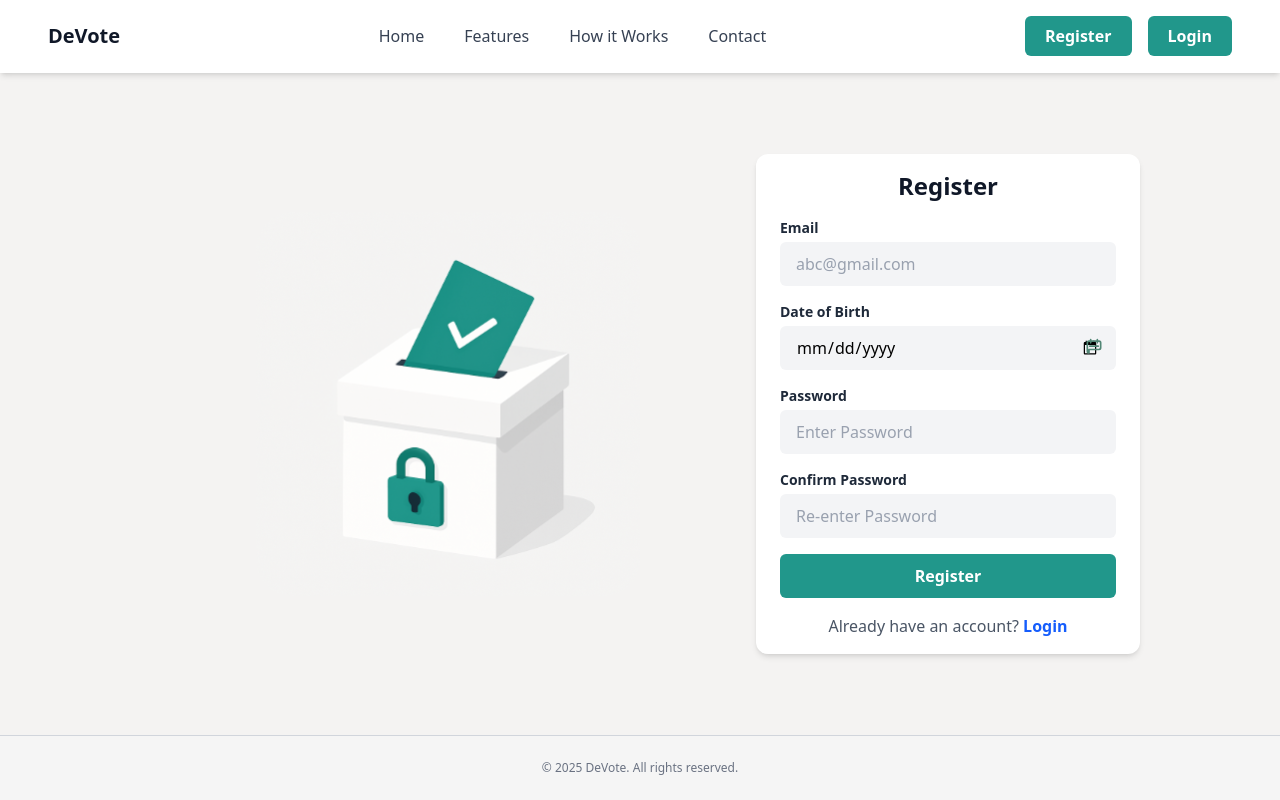
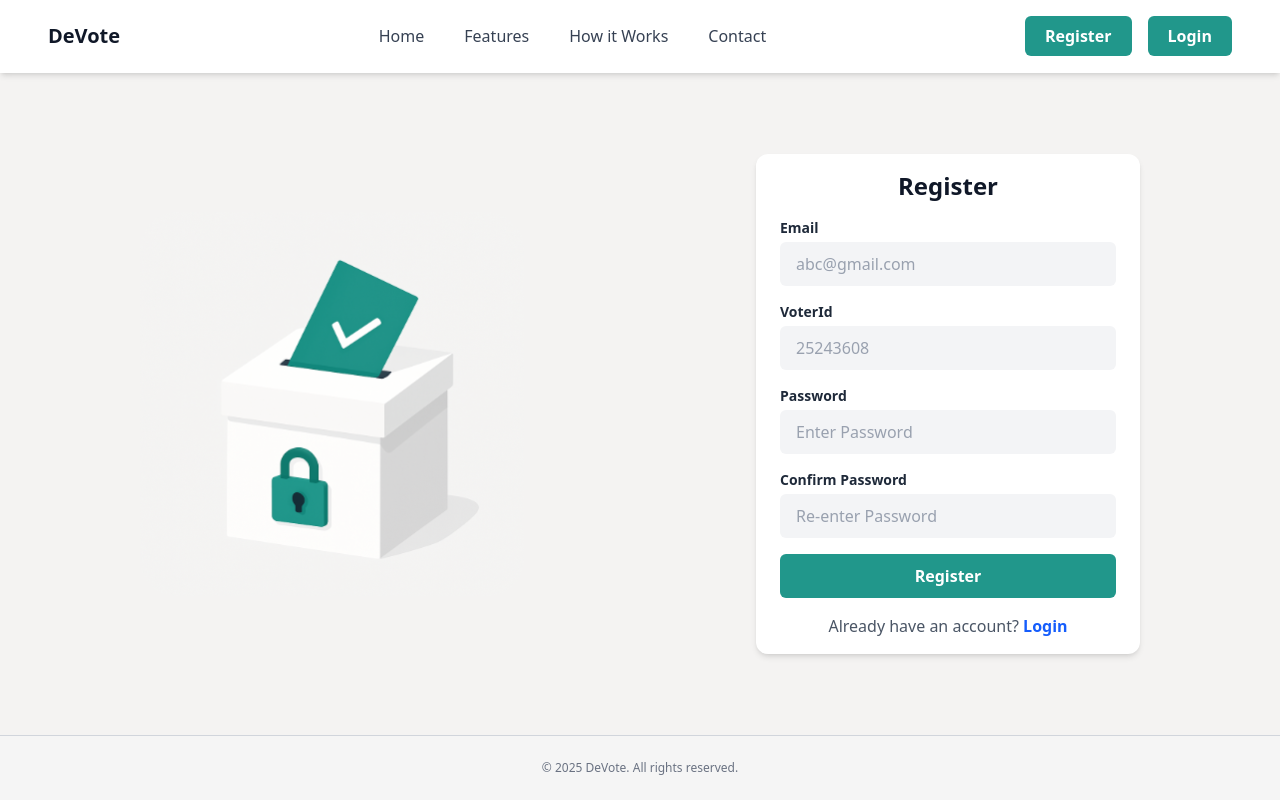
Before and after one commit to BajagainSatish/DeVote, a React (Vite) app in the folder client/: page /register in a window 1280 px wide. Built offline with nearby package versions, Linux system fonts and the light colour scheme.

Commit message:
added Session mangement using AuthContext

```diff
--- a/client/src/App.jsx
+++ b/client/src/App.jsx
@@ -1,18 +1,16 @@
 import React from "react";
-import { BrowserRouter as Router, Routes, Route } from "react-router-dom";
+import { Router, Routes, Route } from "react-router-dom";
 import Register from "./pages/Register";
 import Home from "./pages/Home";
 import Login from "./pages/Login";
 
 function App() {
   return (
-    <Router>
-      <Routes>
-        <Route path="/" element={<Home />} />
-        <Route path="/register" element={<Register />} />
-        <Route path="/login" element={<Login />} />
-      </Routes>
-    </Router>
+    <Routes>
+      <Route path="/" element={<Home />} />
+      <Route path="/register" element={<Register />} />
+      <Route path="/login" element={<Login />} />
+    </Routes>
   );
 }
 
--- /dev/null
+++ b/client/src/context/AuthContext.jsx
@@ -0,0 +1,30 @@
+import React, { createContext, useContext, useState } from "react";
+import { useNavigate } from "react-router-dom";
+
+const AuthContext = createContext();
+
+export const AuthProvider = ({ children }) => {
+  const [voterId, setVoterId] = useState(null);
+  const [isAdmin, setIsAdmin] = useState(false);
+  const navigate = useNavigate();
+
+  const login = ({ voterId, admin = false }) => {
+    setVoterId(voterId);
+    setIsAdmin(admin);
+  };
+
+  const logout = () => {
+    setVoterId(null);
+    setIsAdmin(false);
+    navigate("/login");
+  };
+
+  return (
+    <AuthContext.Provider value={{ voterId, isAdmin, login, logout }}>
+      {children}
+    </AuthContext.Provider>
+  );
+};
+
+// Custom hook for cleaner usage
+export const useAuth = () => useContext(AuthContext);
--- a/client/src/main.jsx
+++ b/client/src/main.jsx
@@ -4,9 +4,15 @@ import { createRoot } from "react-dom/client";
 
 import "./index.css";
 import App from "./App.jsx";
+import { BrowserRouter } from "react-router-dom";
+import { AuthProvider } from "./context/AuthContext.jsx";
 
 createRoot(document.getElementById("root")).render(
   <StrictMode>
-    <App />
+    <BrowserRouter>
+      <AuthProvider>
+        <App />
+      </AuthProvider>
+    </BrowserRouter>
   </StrictMode>
 );
--- a/client/src/pages/Home.jsx
+++ b/client/src/pages/Home.jsx
@@ -1,4 +1,4 @@
-import React, { use } from "react";
+import React from "react";
 import Navbar from "../components/Navbar";
 import Footer from "../components/Footer";
 import HeroImg from "../assets/VotingBallot.svg";
--- a/client/src/pages/Login.jsx
+++ b/client/src/pages/Login.jsx
@@ -1,5 +1,5 @@
 import React, { useState } from "react";
-import { Link } from "react-router-dom";
+import { Link, useNavigate } from "react-router-dom";
 import ballotBoxImageUrl from "../assets/VotingBallot.svg";
 import Navbar from "../components/Navbar";
 import Footer from "../components/Footer";
@@ -7,16 +7,35 @@ import Footer from "../components/Footer";
 const Login = () => {
   const [formData, setFormData] = useState({
     email: "",
+    voterId: "",
     password: "",
   });
+
+  const [error, setError] = useState("");
+  const navigate = useNavigate();
 
   const handleChange = (e) => {
     setFormData((prev) => ({ ...prev, [e.target.name]: e.target.value }));
   };
 
-  const handleSubmit = (e) => {
+  const handleSubmit = async (e) => {
     e.preventDefault();
-    console.log("Login submitted:", formData);
+    setError("");
+
+    const { email, voterId, password } = formData;
+
+    //Ya chai backend sanga integrate garne
+
+    // Backend navayera temporary login simulate garna khojeko
+    if (
+      email === "test@example.com" &&
+      voterId === "123456" &&
+      password === "password"
+    ) {
+      navigate("/vote");
+    } else {
+      setError("Invalid credentials. Please try again.");
+    }
   };
 
   return (
@@ -24,20 +43,26 @@ const Login = () => {
       <Navbar />
 
       <main className="flex flex-1 items-center justify-center px-6 py-6">
-        <div className="hidden md:flex md:w-1/2 justify-center">
+        <div className="hidden md:flex md:w-1/2 justify-start">
           <img
             src={ballotBoxImageUrl}
             alt="Ballot Box"
-            className="max-w-xs md:max-w-sm"
+            className="max-w-[505px] md:max-w-sm"
           />
         </div>
 
-        <div className="bg-white rounded-xl shadow-md px-8 py-8 w-full max-w-sm">
+        <div className="bg-white rounded-xl shadow-md px-6 py-4 w-full max-w-sm">
           <div className="flex items-center mb-4">
             <h2 className="text-2xl font-extrabold text-gray-900 flex-grow text-center">
               Login
             </h2>
           </div>
+
+          {error && (
+            <div className="mb-4 text-red-600 font-semibold text-center">
+              {error}
+            </div>
+          )}
 
           <form onSubmit={handleSubmit} className="space-y-4">
             <div>
@@ -53,6 +78,25 @@ const Login = () => {
                 name="email"
                 placeholder="abc@gmail.com"
                 value={formData.email}
+                onChange={handleChange}
+                required
+                className="w-full bg-gray-100 rounded-md px-4 py-2.5 placeholder-gray-400 focus:outline-none focus:ring-2 focus:ring-[#21978B]"
+              />
+            </div>
+
+            <div>
+              <label
+                htmlFor="voterId"
+                className="block mb-1 text-sm font-semibold text-gray-800"
+              >
+                VoterId
+              </label>
+              <input
+                type="text"
+                id="voterId"
+                name="voterId"
+                placeholder="25243608"
+                value={formData.voterId}
                 onChange={handleChange}
                 required
                 className="w-full bg-gray-100 rounded-md px-4 py-2.5 placeholder-gray-400 focus:outline-none focus:ring-2 focus:ring-[#21978B]"
--- a/client/src/pages/Register.jsx
+++ b/client/src/pages/Register.jsx
@@ -1,5 +1,5 @@
 import React, { useState } from "react";
-import { Link } from "react-router-dom";
+import { Link, useNavigate } from "react-router-dom";
 import ballotBoxImageUrl from "../assets/VotingBallot.svg";
 import Navbar from "../components/Navbar";
 import Footer from "../components/Footer";
@@ -12,13 +12,26 @@ const Register = () => {
     confirmPassword: "",
   });
 
+  const navigate = useNavigate();
+
   const handleChange = (e) => {
     setFormData((prev) => ({ ...prev, [e.target.name]: e.target.value }));
   };
 
-  const handleSubmit = (e) => {
+  const handleSubmit = async (e) => {
     e.preventDefault();
-    console.log("Register submitted:", formData);
+    const { email, voterId, password, confirmPassword } = form;
+
+    if (password !== confirmPassword) {
+      setError("Passwords do not match.");
+      return;
+    }
+
+    //Ya chai backend sanga integrate garne
+
+    // Backend xaina aile so temporary simulation
+    alert("Simulated registration successful!");
+    navigate("/login");
   };
 
   return (
@@ -26,11 +39,11 @@ const Register = () => {
       <Navbar />
 
       <main className="flex flex-1 items-center justify-center px-6 py-6">
-        <div className="hidden md:flex md:w-1/2 justify-center">
+        <div className="hidden md:flex md:w-1/2 justify-start">
           <img
             src={ballotBoxImageUrl}
             alt="Ballot Box"
-            className="max-w-xs md:max-w-sm"
+            className="max-w-[505px] md:max-w-sm"
           />
         </div>
 
@@ -63,36 +76,21 @@ const Register = () => {
 
             <div className="relative">
               <label
-                htmlFor="dob"
+                htmlFor="voterId"
                 className="block mb-1 text-sm font-semibold text-gray-800"
               >
-                Date of Birth
+                VoterId
               </label>
               <input
-                type="date"
-                id="dob"
-                name="dob"
-                value={formData.dob}
+                type="text"
+                id="voterId"
+                name="voterId"
+                placeholder="25243608"
+                value={formData.voterId}
                 onChange={handleChange}
                 required
                 className="w-full bg-gray-100 rounded-md px-4 py-2.5 placeholder-gray-400 focus:outline-none focus:ring-2 focus:ring-[#21978B]"
               />
-              <div className="absolute right-3 top-[2.2rem] text-[#518675] pointer-events-none">
-                <svg
-                  xmlns="http://www.w3.org/2000/svg"
-                  className="h-5 w-5"
-                  fill="none"
-                  viewBox="0 0 24 24"
-                  stroke="currentColor"
-                  strokeWidth={2}
-                >
-                  <path
-                    strokeLinecap="round"
-                    strokeLinejoin="round"
-                    d="M8 7V3m8 4V3m-9 8h10m-11 4h12a2 2 0 002-2V7a2 2 0 00-2-2H6a2 2 0 00-2 2v10a2 2 0 002 2z"
-                  />
-                </svg>
-              </div>
             </div>
 
             <div>
```
